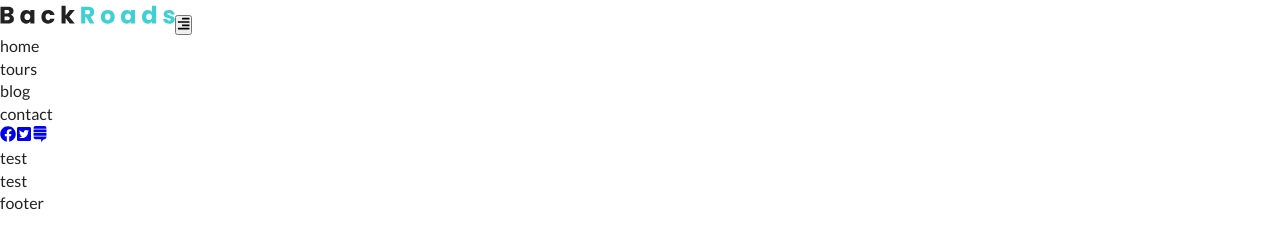
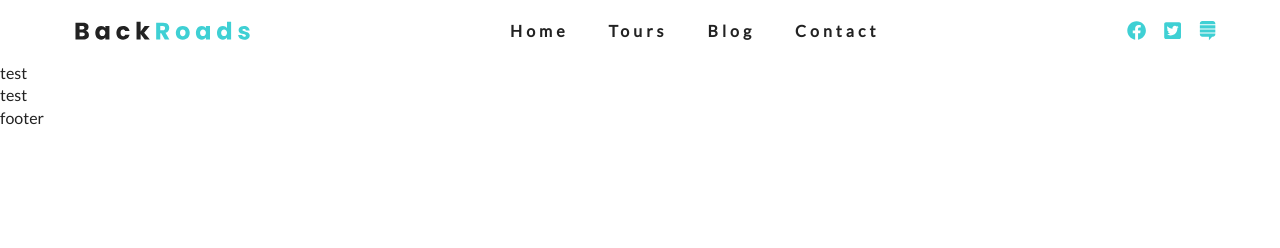
Before and after one commit to WebDevRaul/Backroads, a Gatsby site: page / in a window 1280 px wide. Built offline with nearby package versions, Linux system fonts and the light colour scheme; Gatsby itself is replaced by a stand-in of ours.

Commit message:
navbar scss

```diff
--- a/src/layout/navbar/Navbar.jsx
+++ b/src/layout/navbar/Navbar.jsx
@@ -19,7 +19,7 @@ const Navbar = () => {
 
   return (
     <nav className='navbar'>
-      <div className='navCenter'>
+      <div className='nav-center'>
         <div className='nav-header'>
           <img src={Logo} alt='logo' />
           <button type='button' className='logo-btn' onClick={toggle}>
--- a/src/layout/navbar/navbar.scss
+++ b/src/layout/navbar/navbar.scss
@@ -0,0 +1,98 @@
+.navbar {
+
+  .nav-header {
+    display: flex;
+    justify-content: space-between;
+    align-items: center;
+    padding: 1rem 1.25rem;
+
+    .logo-btn {
+      background: transparent;
+      border: none;
+      outline: none;
+
+      &:hover {
+        cursor: pointer;
+      }
+
+      .logo-icon {
+        color: var(--primaryColor);
+        font-size: 1.5rem;
+      }
+    }
+  }
+
+  .nav-links {
+    list-style-type: none;
+    transition: var(--mainTransition);
+    height: 0;
+    overflow: hidden;
+
+      li {
+      display: block;
+      padding: 1rem 1.25rem;
+      text-decoration: none;
+      text-transform: capitalize;
+      color: var(--mainBlack);
+      transition: var(--mainTransition);
+      font-weight: bold;
+      letter-spacing: var(--mainSpacing);
+
+      &:hover {
+        color: var(--primaryColor);
+      }
+    }
+  }
+
+  .show-nav {
+    height: 216px;
+  }
+}
+
+
+.nav-social-links {
+  display: none;
+}
+@media screen and (min-width: 576px) {
+  .navbar {
+    padding: 0 2rem;
+  }
+}
+
+@media screen and (min-width: 992px) {
+  .navbar {
+
+    .nav-center {
+      max-width: 1170px;
+      margin: 0 auto;
+      display: flex;
+      justify-content: space-between;
+      align-items: center;
+
+      .logo-btn {
+        display: none;
+      }
+
+      .nav-links {
+        height: auto;
+        display: flex;
+      }
+      .nav-social-links {
+        display: flex;
+        line-height: 0;
+
+        a {
+          color: var(--primaryColor);
+          margin: 0 0.5rem;
+          font-size: 1.2rem;
+          transition: var(--mainTransition);
+
+          &:hover {
+            color: var(--mainBlack);
+            transform: translateY(-5px);
+          }
+        }
+      }
+    }
+  }
+}
```
